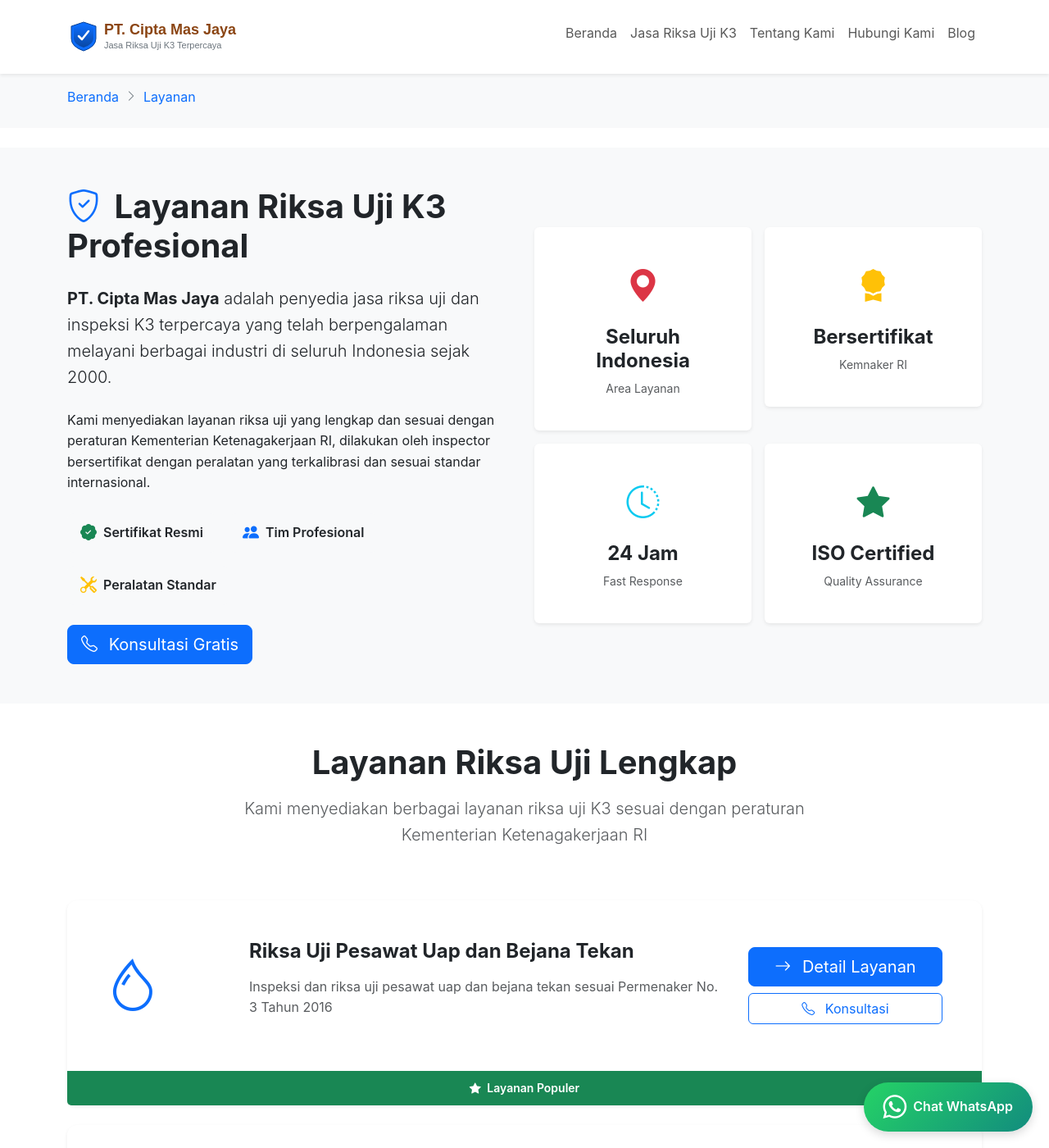
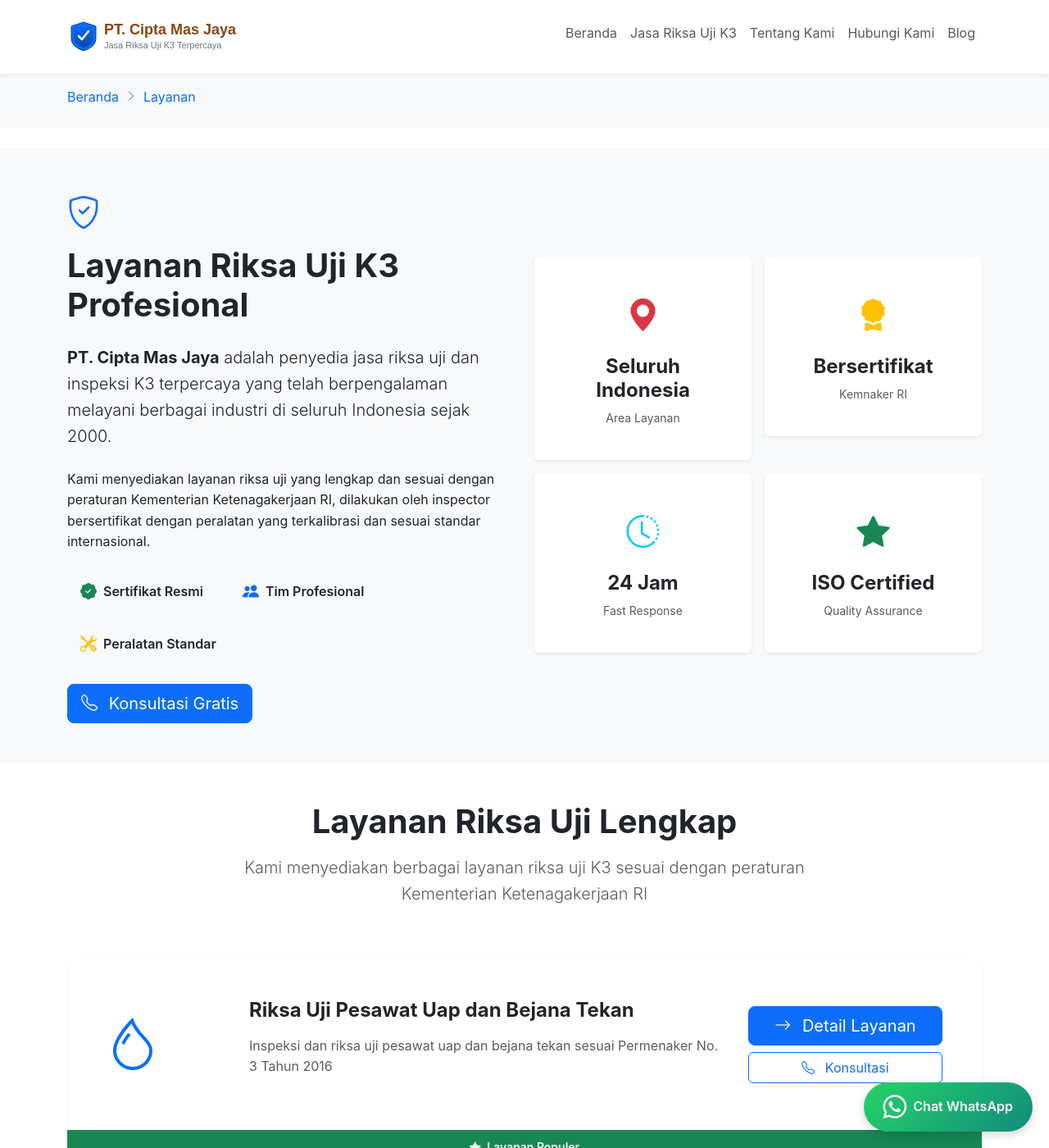
Before and after one commit to ciptamasjaya/cmj.github.io, a Jekyll site: the page built from layanan.html, in a window 1280 px wide and 1400 px high. Shown: the whole window at 82% size. Built offline with Jekyll 4.4.1, drawn with Linux system fonts in a browser that asks for light colours.

Commit message:
Refactor service intro heading and add icon hover animations
Restructured the service intro heading to separate icon from h2 tag for better styling control, and added smooth hover animations with scale, rotate, and drop-shadow effects to icons across service blocks for improved user interaction.

🤖 Generated with [Claude Code](https://claude.com/claude-code)

Co-Authored-By: Claude <noreply@anthropic.com>

```diff
--- a/_includes/reusable/block--service-intro.html
+++ b/_includes/reusable/block--service-intro.html
@@ -30,10 +30,10 @@ Usage:
 
       <!-- Left Column - Text Content -->
       <div class="col-lg-6 mb-4 mb-lg-0">
-        <h2 class="h1 fw-bold mb-4">
-          <i class="bi bi-shield-check text-primary me-2"></i>
-          Layanan Riksa Uji K3 Profesional
-        </h2>
+        <div class="service-intro-heading mb-4">
+          <i class="bi bi-shield-check text-primary"></i>
+          <h2 class="h1 fw-bold mb-0">Layanan Riksa Uji K3 Profesional</h2>
+        </div>
 
         <p class="lead mb-4">
           <strong>{{ site.business.name }}</strong> adalah penyedia jasa riksa uji dan inspeksi
--- a/assets/css/blocks.scss
+++ b/assets/css/blocks.scss
@@ -525,6 +525,22 @@
 /* ============================================================================
    SERVICE INTRO BLOCK
    ============================================================================ */
+.block--service-intro .service-intro-heading {
+  position: relative;
+}
+
+.block--service-intro .service-intro-heading i {
+  display: block;
+  font-size: 2.5rem;
+  margin-bottom: 0.5rem;
+  transition: all 0.4s cubic-bezier(0.68, -0.55, 0.265, 1.55);
+}
+
+.block--service-intro .service-intro-heading:hover i {
+  transform: scale(1.1) rotate(-5deg);
+  filter: drop-shadow(0 4px 8px rgba(13, 110, 253, 0.3));
+}
+
 .block--service-intro .feature-badge {
   display: inline-flex;
   align-items: center;
@@ -546,6 +562,15 @@
 .block--service-intro .card:hover {
   transform: translateY(-5px);
   box-shadow: 0 0.5rem 1rem rgba(0, 0, 0, 0.15) !important;
+}
+
+.block--service-intro .card i {
+  transition: all 0.4s cubic-bezier(0.68, -0.55, 0.265, 1.55);
+}
+
+.block--service-intro .card:hover i {
+  transform: scale(1.15) rotate(5deg);
+  filter: drop-shadow(0 4px 8px rgba(0, 0, 0, 0.2));
 }
 
 /* ============================================================================
@@ -626,11 +651,17 @@
   font-size: 1.5rem;
   font-weight: bold;
   margin: 0 auto;
+  transition: all 0.4s cubic-bezier(0.68, -0.55, 0.265, 1.55);
 }
 
 .block--service-features .process-step {
   position: relative;
   padding: 0 15px;
+}
+
+.block--service-features .process-step:hover .step-number {
+  transform: scale(1.15) rotate(5deg);
+  box-shadow: 0 6px 12px rgba(0, 0, 0, 0.2);
 }
 
 @media (max-width: 768px) {
```
